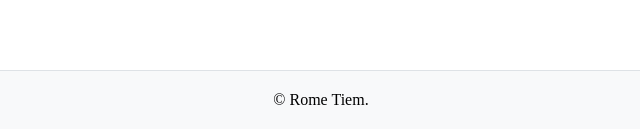
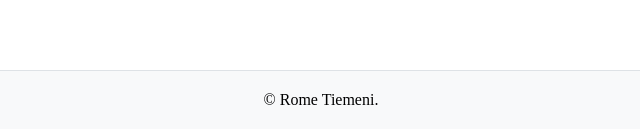
Before and after one commit to Tiemeniromaric/CS_243_repo_1, a React (Vite) app in the folder frontend/: page / in a window 1280 px wide. Shown: the part 679-813 px from the top of the page, without its empty margins (319-959 px from the left). Built offline with nearby package versions, Linux system fonts and the light colour scheme.

Commit message:
Footer Updated2

```diff
--- a/frontend/src/App.jsx
+++ b/frontend/src/App.jsx
@@ -46,7 +46,7 @@ function AppContent() {
         borderTop: '1px solid #dee2e6',
         marginTop: 'auto'
       }}>
-        © Rome Tiem.
+        © Rome Tiemeni.
       </footer>
     </div>
   );
```
